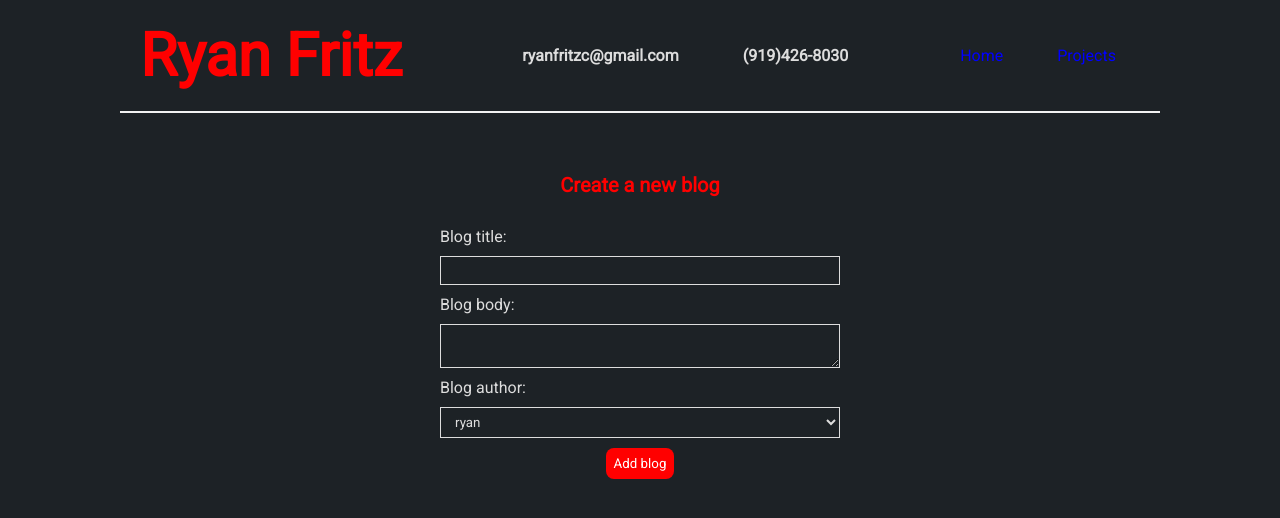
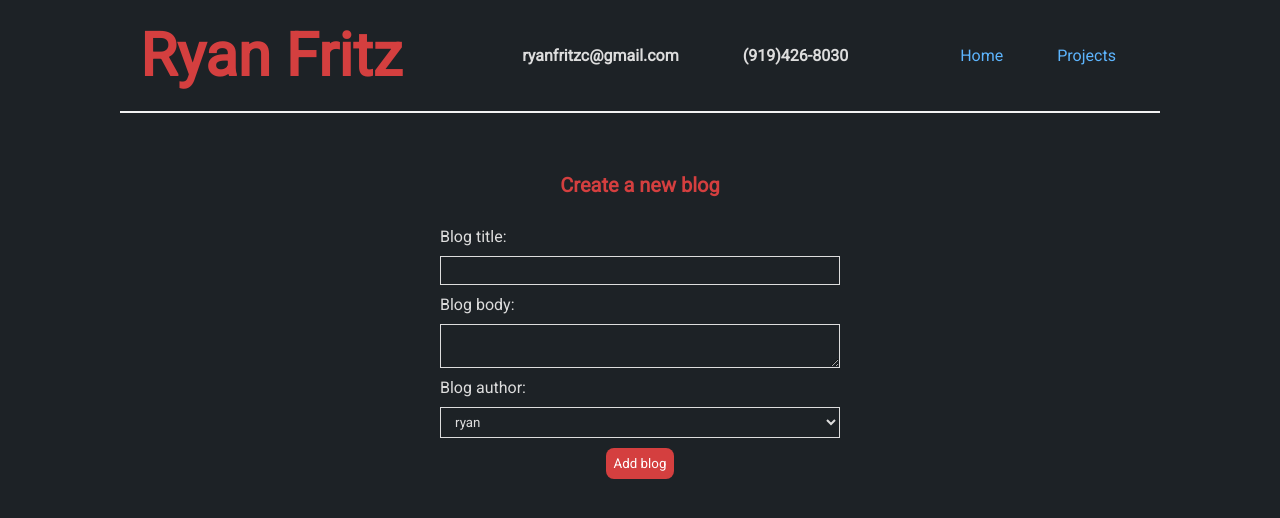
Before and after one commit to ryanfritzc/reactResume, a React (Create React App) app in the folder react-resume/: page /HiddenAdd in a window 1280 px wide. Shown: the top 518 px of the page. Built offline with nearby package versions, Linux system fonts and the light colour scheme.

Commit message:
Finished all the styling with colors and size of the font

```diff
--- a/react-resume/src/index.css
+++ b/react-resume/src/index.css
@@ -20,7 +20,7 @@ p{
   border-bottom: 2px solid #f2f2f2;
 }
 .navbar h1{
-  color: red;
+  color:#D43f3f;
   padding-right: 2em;
   font-size: 60px;
 }
@@ -36,11 +36,11 @@ p{
   margin-left: 16px;
   text-decoration: none;
   padding: 6px;
-  color: blue;
+  color: #5db5fe;
   padding-left: 2em;
 }
 .navbar a:hover{
-  color: red;
+  color: #D43f3f;
 }
 .content{
   max-width: 600px;
@@ -63,7 +63,7 @@ p{
 }
 .home-bio a {
   text-decoration: none;
-  color: blue;
+  color: #5db5fe;
 }
 
 /*blog preview*/
@@ -79,7 +79,7 @@ p{
 }
 .blog-preview h2{
   font-size: 25px;
-  color: #ddd;
+  color: #5db5fe;
   margin-bottom: 8px;
 }
 .blog-preview a{
@@ -87,28 +87,34 @@ p{
   color:#ddd;
 }
 #blog-list-h2{
-  color:red;
+  color:#D43f3f;
   font-size: 40px;
+}
+.blog-preview p{
+  color:#ddd;
 }
 
 /*Blog details page*/
 .blog-details h2{
-  color: red;
+  color: #5db5fe;
   font-size: 20px;
   margin-bottom: 10px;
 }
 .blog-details div{
-  color: black;
+  color: #ddd;
   font-weight: bold;
   margin: 20px 0;
 }
 .blog-details button{
-  background: red;
+  background: #D43f3f;
   color: #fff;
   border: 0;
   padding: 8px;
   border-radius: 8px;
   cursor: pointer;
+}
+.blog-details p{
+  color: #ddd;
 }
 
 /*create new blog form*/
@@ -123,7 +129,7 @@ p{
 }
 .create h2{
   font-size: 20px;
-  color: red;
+  color: #D43f3f;
   margin-bottom: 30px;
 }
 .create input, .create textarea, .create select{
@@ -135,7 +141,7 @@ p{
   display: block;
 }
 .create button{
-  background: red;
+  background:#D43f3f;
   color: #fff;
   border: 0;
   padding: 8px;
```
